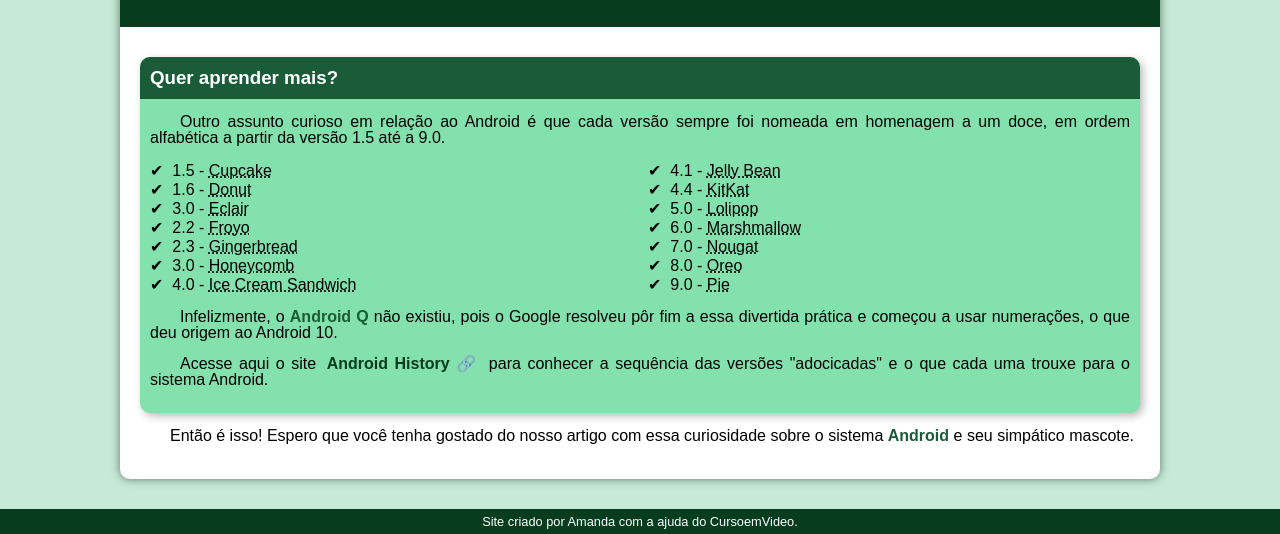
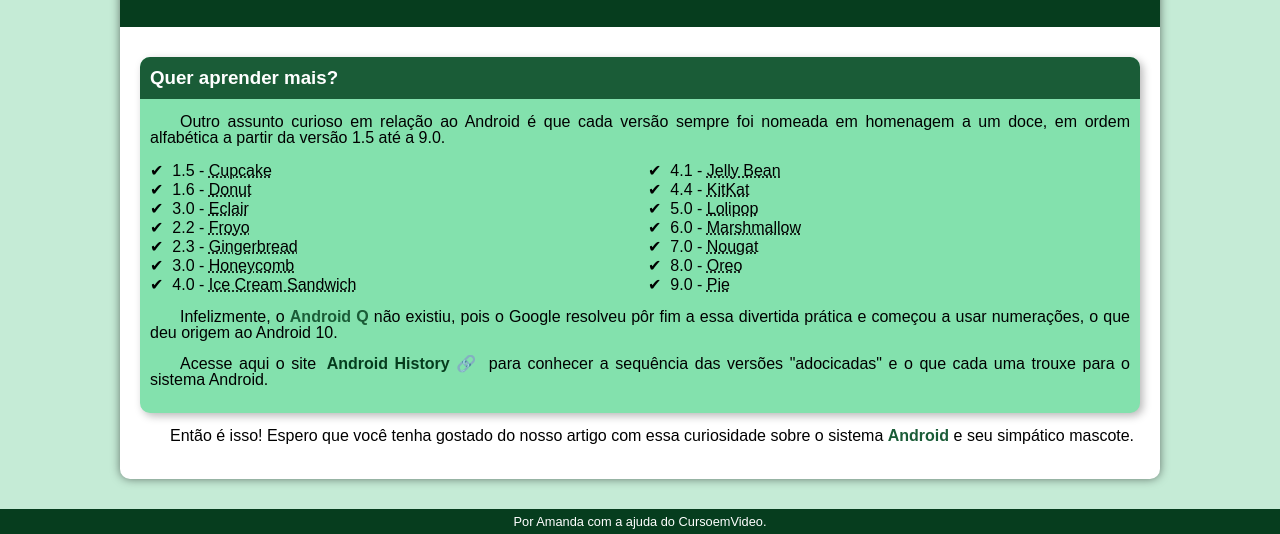
Before and after one commit to amandasantanam/primeiro-projeto, a plain HTML site: page index.html in a window 1280 px wide. Shown: the part 2125-2659 px from the top of the page. Drawn offline with Linux system fonts and the light colour scheme; a web font is replaced by a local one.

Commit message:
alteração no footer

```diff
--- a/index.html
+++ b/index.html
@@ -82,7 +82,7 @@
         </article>
     </main>
     <footer>
-        Site criado por Amanda com a ajuda do CursoemVideo.
+        Por Amanda com a ajuda do CursoemVideo.
     </footer>
 </body>
 </html>
```
